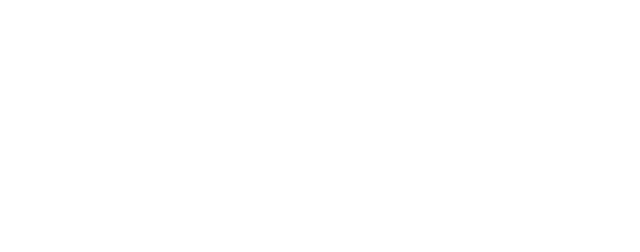
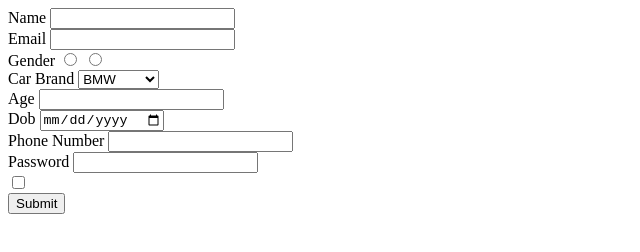
Before and after one commit to acciojob/signup-form-car-Arpan840, a website: page main.html in a window 1280 px wide. Shown: the whole page, without its empty margins (0-640 px from the left). Drawn offline with Linux system fonts and the light colour scheme.

Commit message:
created a submission

```diff
--- a/main.html
+++ b/main.html
@@ -8,6 +8,42 @@
 
 <body>
 	<!-- the entire body must be written by student -->
+	<form>
+		<label for="name">Name</label>
+		<input type="text" id="name" required>
+		<br>
+		<label for="email" required>Email</label>
+		<input type="email" id="email" required>
+		<br>
+		<lable >Gender</lable>
+			<input type="radio" id="gender_m" value="male" name="gender" required >
+			<input type="radio" id="gender_f" value="female" name="gender" required>
+		<br>
+			<label for="Car">Car Brand</label>
+			<select id="cars" aria-required>
+				<option>BMW</option>
+				<option>Audi</option>
+				<option>Mercedez</option>
+			</select>
+				<br>
+				<label for="age">Age</label>
+				<input type="number" id="age" required>
+			<br>
+		<label for="dob">Dob</label>
+		<input type="date" id="dob" required>
+		<br>
+		<label for='tel'>Phone Number</label>
+		<input type="tel" id="tel">
+		<br>
+		<lable>Password</lable>
+		<input type="password" id="password" required>
+		<br>
+		<input type="checkbox" id="tos" required>
+		<br>
+		<input type="submit" value="Submit">
+
+
+	</form>
     <script type="text/javascript" src="./script.js">
 </script>
 
```
